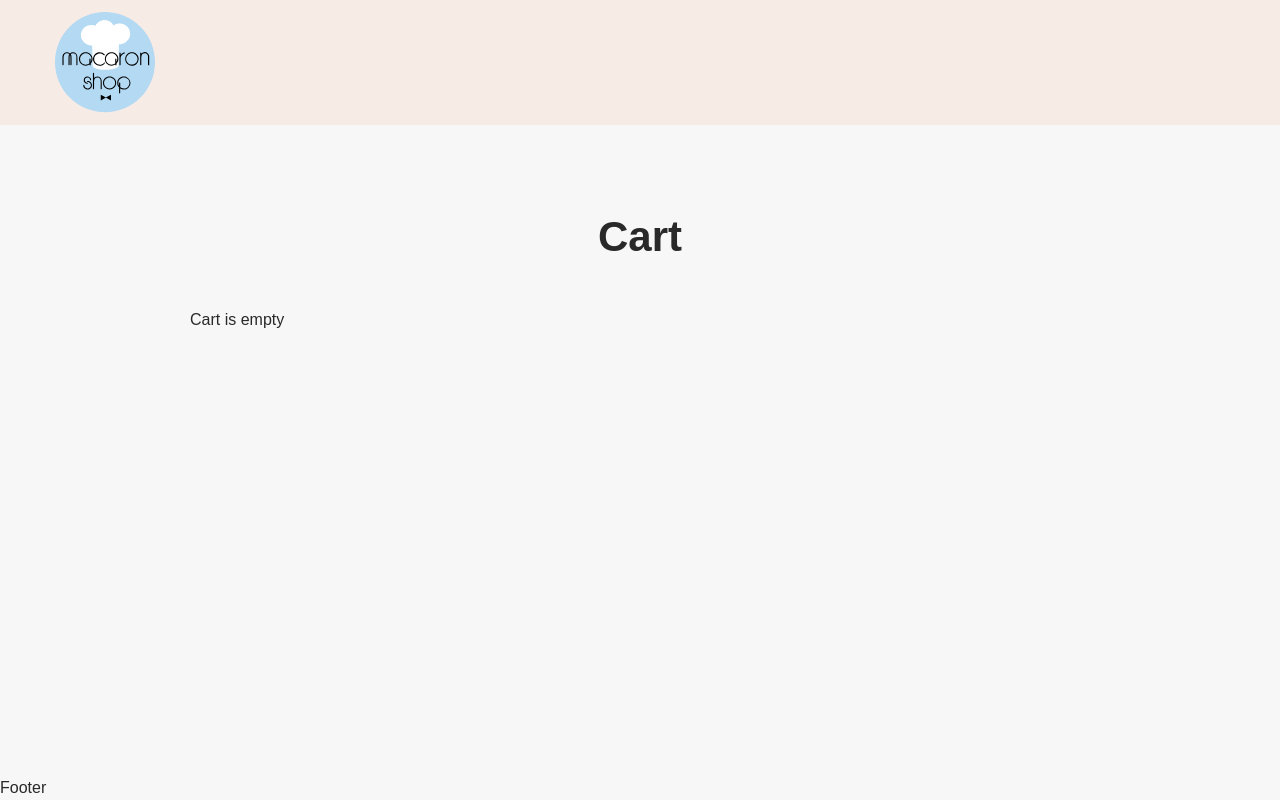
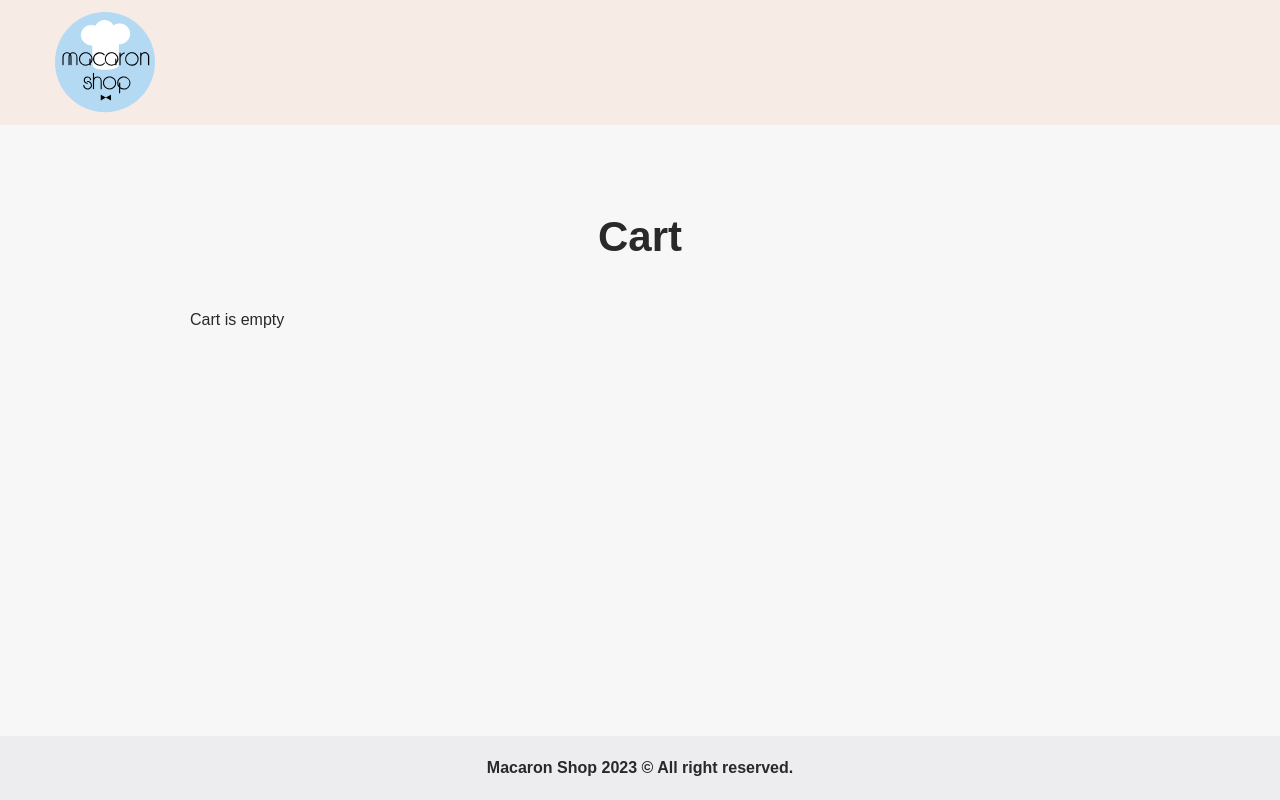
Before and after one commit to keira-yes/macaron-shop, a React (Create React App) app: page /cart in a window 1280 px wide. Built offline with nearby package versions, Linux system fonts and the light colour scheme; a web font is replaced by a local one.

Commit message:
add footer content

```diff
--- /dev/null
+++ b/src/components/Footer/Footer.module.scss
@@ -0,0 +1,5 @@
+.footer {
+    padding: 20px 0;
+    background-color: var(--light-grey);
+    text-align: center;
+}
--- a/src/components/Footer/Footer.tsx
+++ b/src/components/Footer/Footer.tsx
@@ -1,3 +1,11 @@
+import styles from './Footer.module.scss';
+
 export const Footer: React.FC = () => {
-    return <div>Footer</div>;
+    return (
+        <footer className={styles.footer}>
+            <div className="container">
+                <strong>Macaron Shop 2023 &copy; All right reserved.</strong>
+            </div>
+        </footer>
+    );
 };
```
